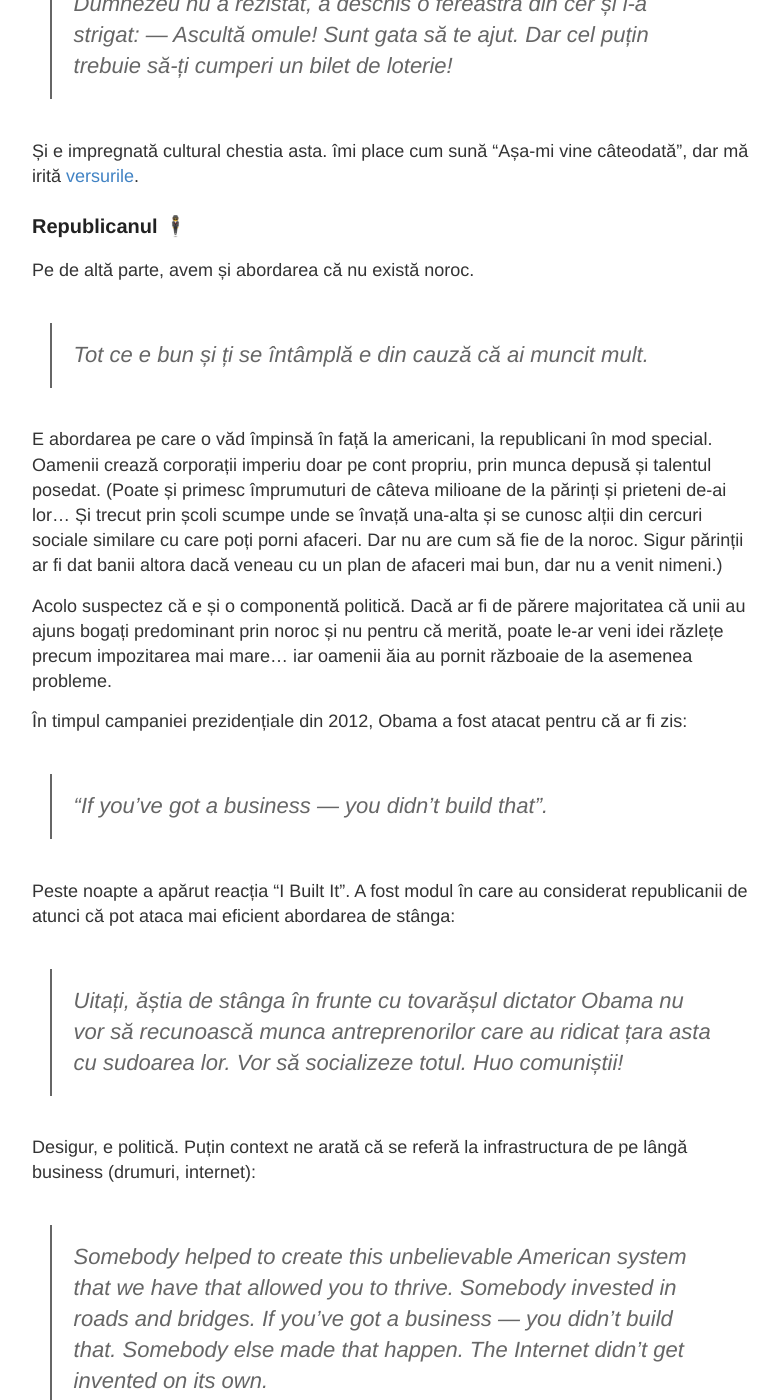
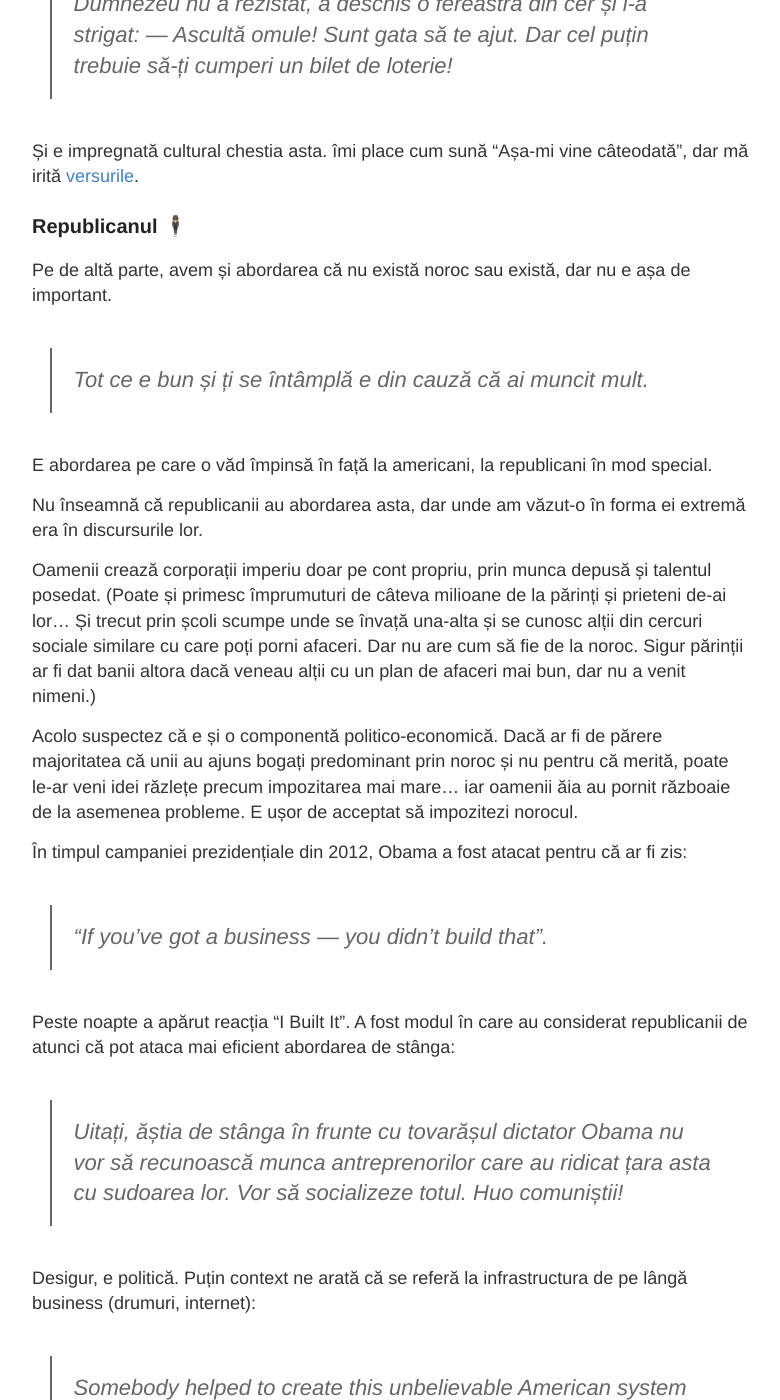
Before and after one commit to dezGusty/dezGusty.github.io, a Jekyll site: the page built from _posts/2020-08-31-noroc.md, in a window 1280 px wide and 1400 px high, scrolled down 1300 px. Shown: the whole window, without its empty margins (248-1028 px from the left). Built offline with Jekyll 4.4.1, drawn with Linux system fonts in a browser that asks for light colours.

Commit message:
refine ideas

```diff
--- a/_posts/2020-08-31-noroc.md
+++ b/_posts/2020-08-31-noroc.md
@@ -33,13 +33,17 @@ Ca în bancul ăla:
 
 ### Republicanul 🕴
 
-Pe de altă parte, avem și abordarea că nu există noroc.
+Pe de altă parte, avem și abordarea că nu există noroc sau există, dar nu e așa de important.
 
 > Tot ce e bun și ți se întâmplă e din cauză că ai muncit mult.
 
-E abordarea pe care o văd împinsă în față la americani, la republicani în mod special. Oamenii crează corporații imperiu doar pe cont propriu, prin munca depusă și talentul posedat. (Poate și primesc împrumuturi de câteva milioane de la părinți și prieteni de-ai lor... Și trecut prin școli scumpe unde se învață una-alta și se cunosc alții din cercuri sociale similare cu care poți porni afaceri. Dar nu are cum să fie de la noroc. Sigur părinții ar fi dat banii altora dacă veneau cu un plan de afaceri mai bun, dar nu a venit nimeni.)
+E abordarea pe care o văd împinsă în față la americani, la republicani în mod special.
 
-Acolo suspectez că e și o componentă politică. Dacă ar fi de părere majoritatea că unii au ajuns bogați predominant prin noroc și nu pentru că merită, poate le-ar veni idei răzlețe precum impozitarea mai mare... iar oamenii ăia au pornit războaie de la asemenea probleme.
+Nu înseamnă că republicanii au abordarea asta, dar unde am văzut-o în forma ei extremă era în discursurile lor.
+
+Oamenii crează corporații imperiu doar pe cont propriu, prin munca depusă și talentul posedat. (Poate și primesc împrumuturi de câteva milioane de la părinți și prieteni de-ai lor... Și trecut prin școli scumpe unde se învață una-alta și se cunosc alții din cercuri sociale similare cu care poți porni afaceri. Dar nu are cum să fie de la noroc. Sigur părinții ar fi dat banii altora dacă veneau alții cu un plan de afaceri mai bun, dar nu a venit nimeni.)
+
+Acolo suspectez că e și o componentă politico-economică. Dacă ar fi de părere majoritatea că unii au ajuns bogați predominant prin noroc și nu pentru că merită, poate le-ar veni idei răzlețe precum impozitarea mai mare... iar oamenii ăia au pornit războaie de la asemenea probleme. E ușor de acceptat să impozitezi norocul.
 
 În timpul campaniei prezidențiale din 2012, Obama a fost atacat pentru că ar fi zis:
 
```
